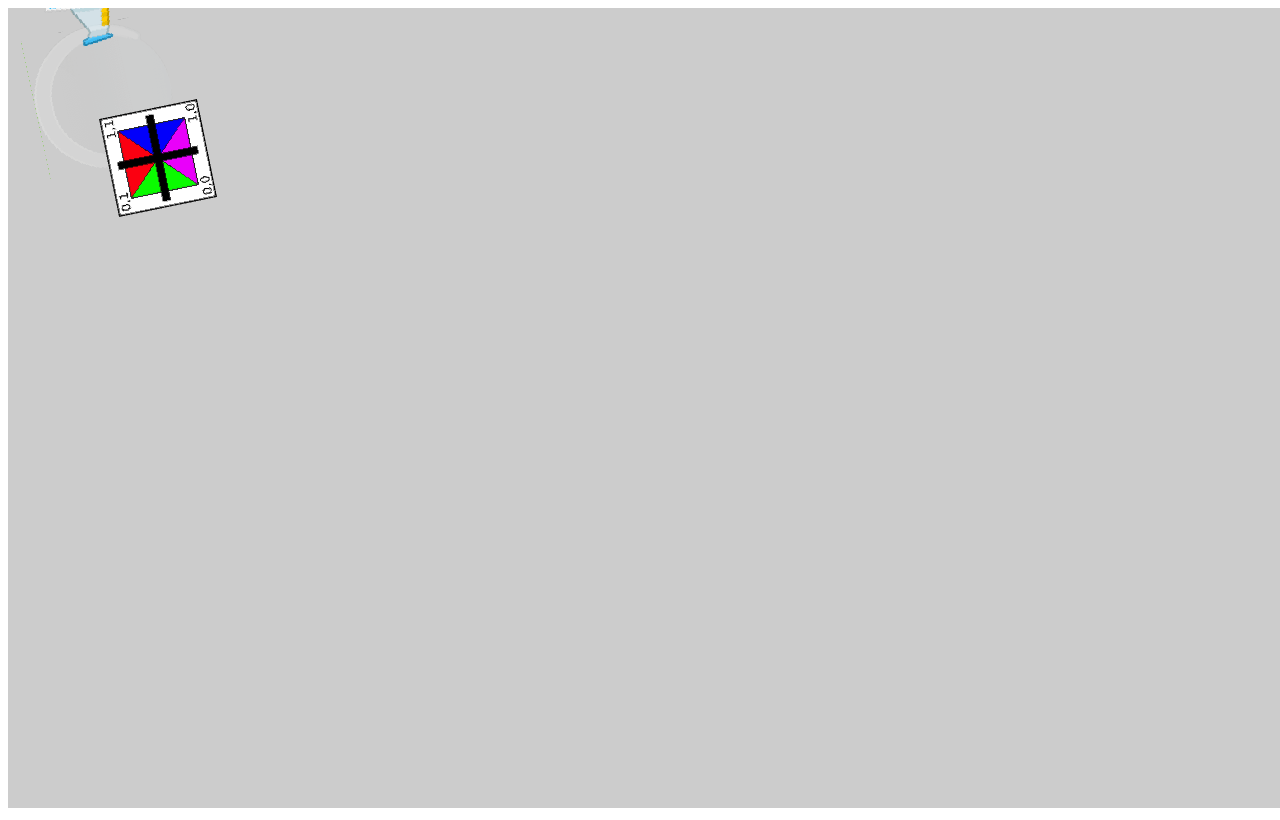
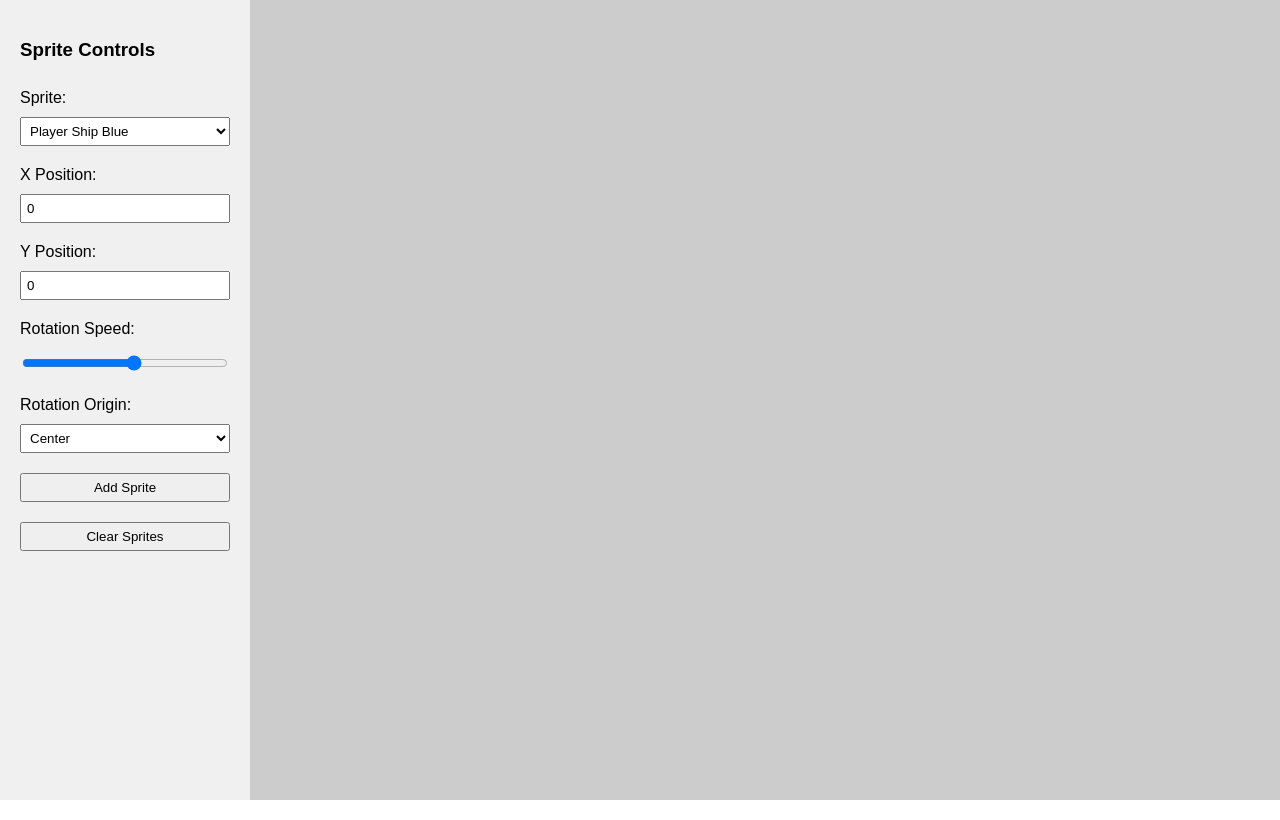
Before and after one commit to Postboote1/WSeminar, a website built with Vite: page openglpipeline/index.html in a window 1280 px wide. Built offline with nearby package versions, Linux system fonts and the light colour scheme.

Commit message:
added html ui interface

```diff
--- a/openglpipeline/index.html
+++ b/openglpipeline/index.html
@@ -1,3 +1,4 @@
+<!--
 <!doctype html>
 <html lang="en">
   <head>
@@ -12,3 +13,67 @@
     <script type="module" src="/src/main.ts"></script>
   </body>
 </html>
+-->
+<!doctype html>
+<html lang="en">
+  <head>
+    <meta charset="UTF-8" />
+    <link rel="icon" type="image/svg+xml" href="/vite.svg" />
+    <meta name="viewport" content="width=device-width, initial-scale=1.0" />
+    <title>WebGL Sprite Renderer</title>
+    <style>
+      body {
+        display: flex;
+        margin: 0;
+        font-family: Arial, sans-serif;
+      }
+      #controls {
+        width: 250px;
+        padding: 20px;
+        background-color: #f0f0f0;
+        display: flex;
+        flex-direction: column;
+        gap: 10px;
+      }
+      #canvas {
+        flex-grow: 1;
+      }
+      select, input, button {
+        margin-bottom: 10px;
+        padding: 5px;
+      }
+    </style>
+  </head>
+  <body>
+    <div id="controls">
+      <h3>Sprite Controls</h3>
+
+      <label>Sprite:</label>
+      <select id="spriteSelector">
+        <option value="playerShip1_blue">Player Ship Blue</option>
+        <option value="shield3">Shield</option>
+      </select>
+
+      <label>X Position:</label>
+      <input type="number" id="xPosition" value="0" min="0">
+
+      <label>Y Position:</label>
+      <input type="number" id="yPosition" value="0" min="0">
+
+      <label>Rotation Speed:</label>
+      <input type="range" id="rotationSpeed" min="-0.1" max="0.1" step="0.01" value="0.01">
+
+      <label>Rotation Origin:</label>
+      <select id="rotationOrigin">
+        <option value="center">Center</option>
+        <option value="topLeft">Top Left</option>
+        <option value="bottomRight">Bottom Right</option>
+      </select>
+
+      <button id="addSpriteBtn">Add Sprite</button>
+      <button id="clearSpritesBtn">Clear Sprites</button>
+    </div>
+    <canvas id="canvas" width="1600" height="1200"></canvas>
+    <script type="module" src="/src/main.ts"></script>
+  </body>
+</html>
--- a/openglpipeline/src/content.ts
+++ b/openglpipeline/src/content.ts
@@ -42,4 +42,8 @@ export class Content
         });
 
     }
+    // New method to get all sprite names
+    public static getSpriteNames(): string[] {
+        return Object.keys(this.sprites);
+    }
 }
--- a/openglpipeline/src/engine.ts
+++ b/openglpipeline/src/engine.ts
@@ -3,15 +3,67 @@ import { Content } from "./content";
 import { Rect } from "./rect";
 import { SpriteRenderer } from "./sprite-renderer";
 import { Color } from "./color";
+import { Sprite } from "./sprite";
+
+interface RenderableSprite {
+    sprite: Sprite;
+    x: number;
+    y: number;
+    rotation: number;
+    rotationOrigin: vec2;
+    rotationSpeed: number;
+}
 
 export class Engine {
     private canvas!: HTMLCanvasElement;
     private gl!: WebGL2RenderingContext;
 
     private spriteRenderer!: SpriteRenderer;
+    private renderableSprites: RenderableSprite[] = [];
 
     constructor() {
+        this.setupEventListeners();
+    }
 
+    private setupEventListeners() {
+        document.getElementById('addSpriteBtn')?.addEventListener('click', () => this.addSprite());
+        document.getElementById('clearSpritesBtn')?.addEventListener('click', () => this.clearSprites());
+    }
+
+    private addSprite() {
+        const spriteSelector = document.getElementById('spriteSelector') as HTMLSelectElement;
+        const xPositionInput = document.getElementById('xPosition') as HTMLInputElement;
+        const yPositionInput = document.getElementById('yPosition') as HTMLInputElement;
+        const rotationSpeedInput = document.getElementById('rotationSpeed') as HTMLInputElement;
+        const rotationOriginSelect = document.getElementById('rotationOrigin') as HTMLSelectElement;
+
+        const spriteName = spriteSelector.value;
+        const sprite = Content.sprites[spriteName];
+
+        let rotationOrigin: vec2;
+        switch(rotationOriginSelect.value) {
+            case 'topLeft':
+                rotationOrigin = vec2.fromValues(0, 0);
+                break;
+            case 'bottomRight':
+                rotationOrigin = vec2.fromValues(1, 1);
+                break;
+            default:
+                rotationOrigin = vec2.fromValues(0.5, 0.5);
+        }
+
+        this.renderableSprites.push({
+            sprite,
+            x: parseFloat(xPositionInput.value),
+            y: parseFloat(yPositionInput.value),
+            rotation: 0,
+            rotationOrigin,
+            rotationSpeed: parseFloat(rotationSpeedInput.value)
+        });
+    }
+
+    private clearSprites() {
+        this.renderableSprites = [];
     }
 
     public async initialize() {
@@ -25,82 +77,36 @@ export class Engine {
 
         this.spriteRenderer = new SpriteRenderer(this.gl, this.canvas.width, this.canvas.height);
         await this.spriteRenderer.initialize();
-
     }
 
-    rotation = 0; //rotation matrix (wikepedia)
-
     public draw(): void {
-
         this.gl.viewport(0, 0, this.canvas.width, this.canvas.height);
         this.gl.clearColor(0.8, 0.8, 0.8, 1);
         this.gl.clear(this.gl.COLOR_BUFFER_BIT);
 
         this.spriteRenderer.begin();
 
-        const playerSprite =  Content.sprites["playerShip1_blue"];
-        const origin = vec2.fromValues(0.5,0.5);  //define center of rotation
+        this.renderableSprites.forEach(renderableSprite => {
+            const { sprite, x, y, rotation, rotationOrigin, rotationSpeed } = renderableSprite;
 
-        playerSprite.drawRect.x += 0.1;
-        playerSprite.drawRect.y += 0.1;
+            sprite.drawRect.x = x;
+            sprite.drawRect.y = y;
 
-        this.spriteRenderer.drawSpriteSource(
-            playerSprite.texture,
-            playerSprite.drawRect,
-            playerSprite.sourceRect,
-            undefined,
-            this.rotation,
-        );
+            renderableSprite.rotation += rotationSpeed;
 
-        const shieldSprite = Content.sprites["shield3"];
+            this.spriteRenderer.drawSpriteSource(
+                sprite.texture,
+                sprite.drawRect,
+                sprite.sourceRect,
+                undefined,
+                renderableSprite.rotation,
+                rotationOrigin
+            );
+        });
 
-        shieldSprite.drawRect.x = playerSprite.drawRect.x - 22;
-        shieldSprite.drawRect.y = playerSprite.drawRect.y - 25;
-
-        this.spriteRenderer.drawSpriteSource(
-            shieldSprite.texture,
-            shieldSprite.drawRect,
-            shieldSprite.sourceRect,
-            new Color(1,1,1),
-            this.rotation,
-            origin
-        );
-
-        const size = 742;
-        this.rotation += 0.01;
-
-        this.spriteRenderer.drawSpriteSource(
-            Content.testUvTexture,
-            new Rect(100, 100, 100, 100),
-            new Rect(0, 0 , size, size),
-            undefined,
-            this.rotation,
-            origin
-        );
-
-
-
-
-        //how big the sprite is
-
-
-        //for (let i = 0; i < 100; i++) {
-        //    this.spriteRenderer.drawSprite(Content.playerTexture, new Rect(
-        //        Math.random() * this.canvas.width,
-        //        Math.random() * this.canvas.height,
-        //        10, 10));//how big the sprite is
-        //}
-        //for (let i = 0; i < 100; i++) //
-        //    this.spriteRenderer.drawSprite(Content.planet, new Rect(
-        //        Math.random() * this.canvas.width,
-        //        Math.random() * this.canvas.height,
-        //        10, 10));
-        //}
         this.spriteRenderer.end();
-
 
         // start game loop
         window.requestAnimationFrame(() => this.draw());
     }
-
 }
--- a/openglpipeline/src/main.ts
+++ b/openglpipeline/src/main.ts
@@ -1,10 +1,16 @@
 import { Engine } from "./engine";
-const canvas =document.getElementsByTagName('canvas')[0];
-canvas.width = window.innerWidth;
+
+const canvas = document.getElementById('canvas') as HTMLCanvasElement;
+canvas.width = window.innerWidth - 250; // Subtract control panel width
 canvas.height = window.innerHeight;
+
+window.addEventListener('resize', () => {
+    canvas.width = window.innerWidth - 250;
+    canvas.height = window.innerHeight;
+});
+
 const renderer = new Engine();
 
-renderer.initialize().then(()=>
-{
-  renderer.draw();
+renderer.initialize().then(() => {
+    renderer.draw();
 });
```
